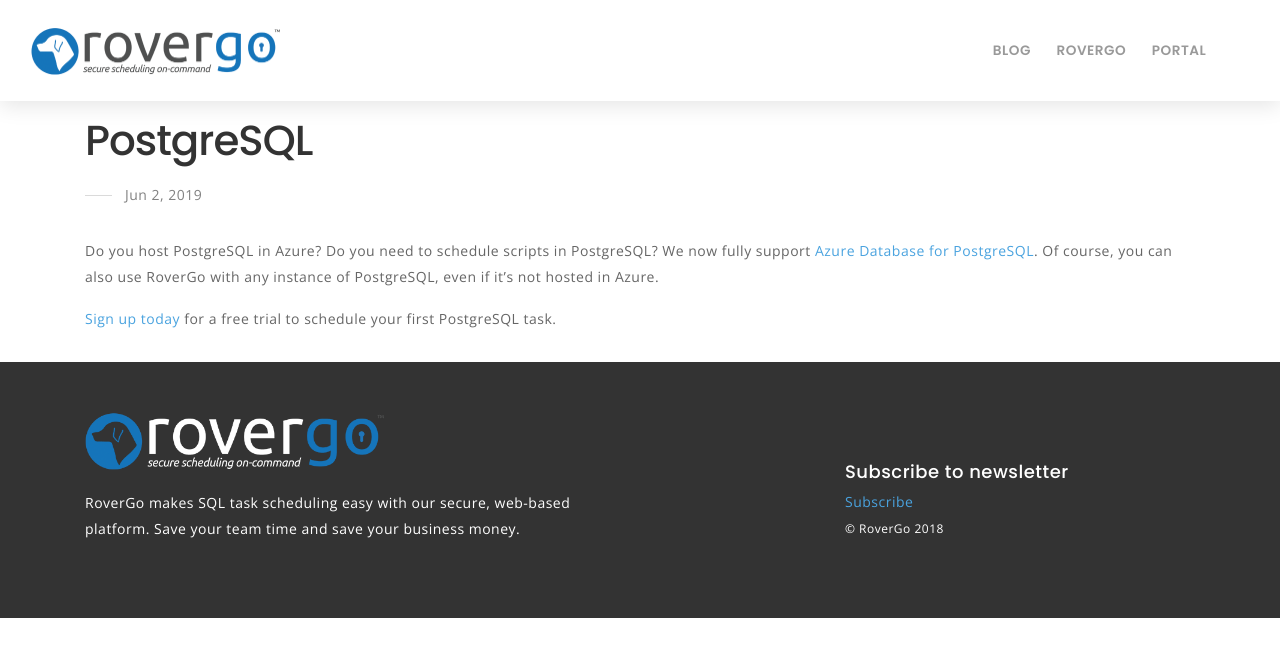
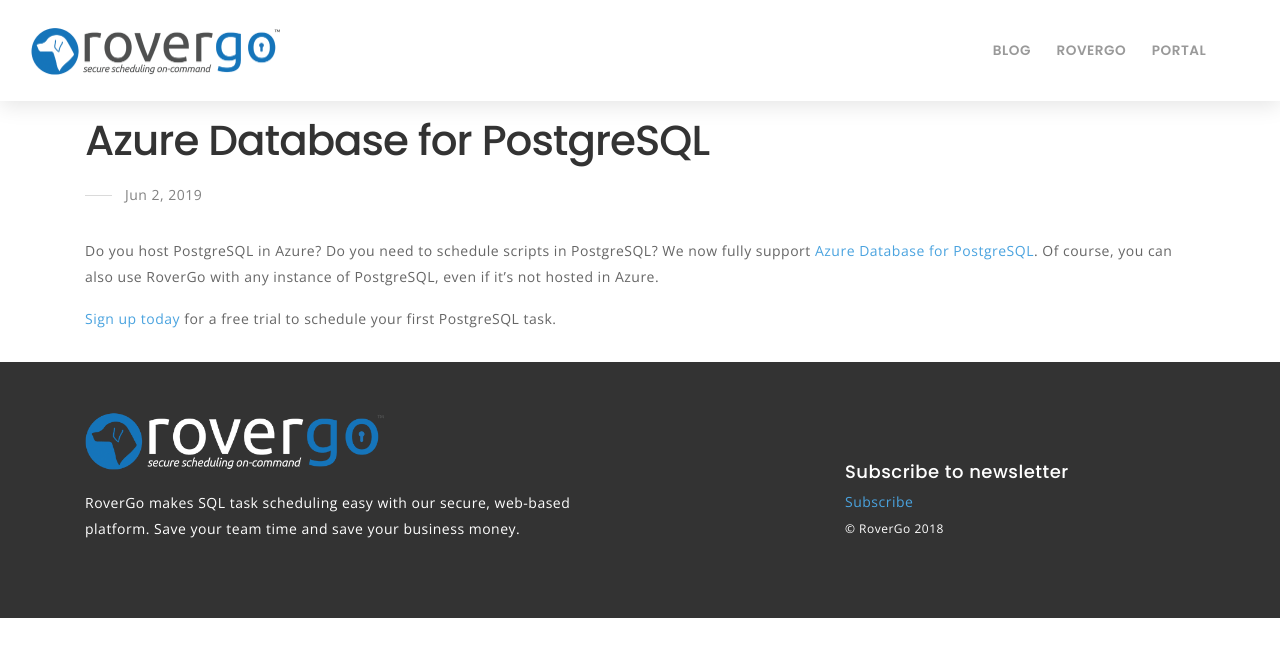
Before and after one commit to RoverGo/rovergo.github.io, a Jekyll site: the page built from _posts/2019-06-02-postgresql.md, in a window 1280 px wide. Shown: the top 657 px of the page. Built offline with Jekyll 4.4.1, drawn with Linux system fonts in a browser that asks for light colours; comment, search, counter and statistics services are not loaded.

Commit message:
updated postresql title

```diff
--- a/_posts/2019-06-02-postgresql.md
+++ b/_posts/2019-06-02-postgresql.md
@@ -1,6 +1,6 @@
 ---
 layout: post
-title:  "PostgreSQL"
+title:  "Azure Database for PostgreSQL"
 date:   2019-06-02
 comments: true
 categories: [rovergo, postgresql]
```
